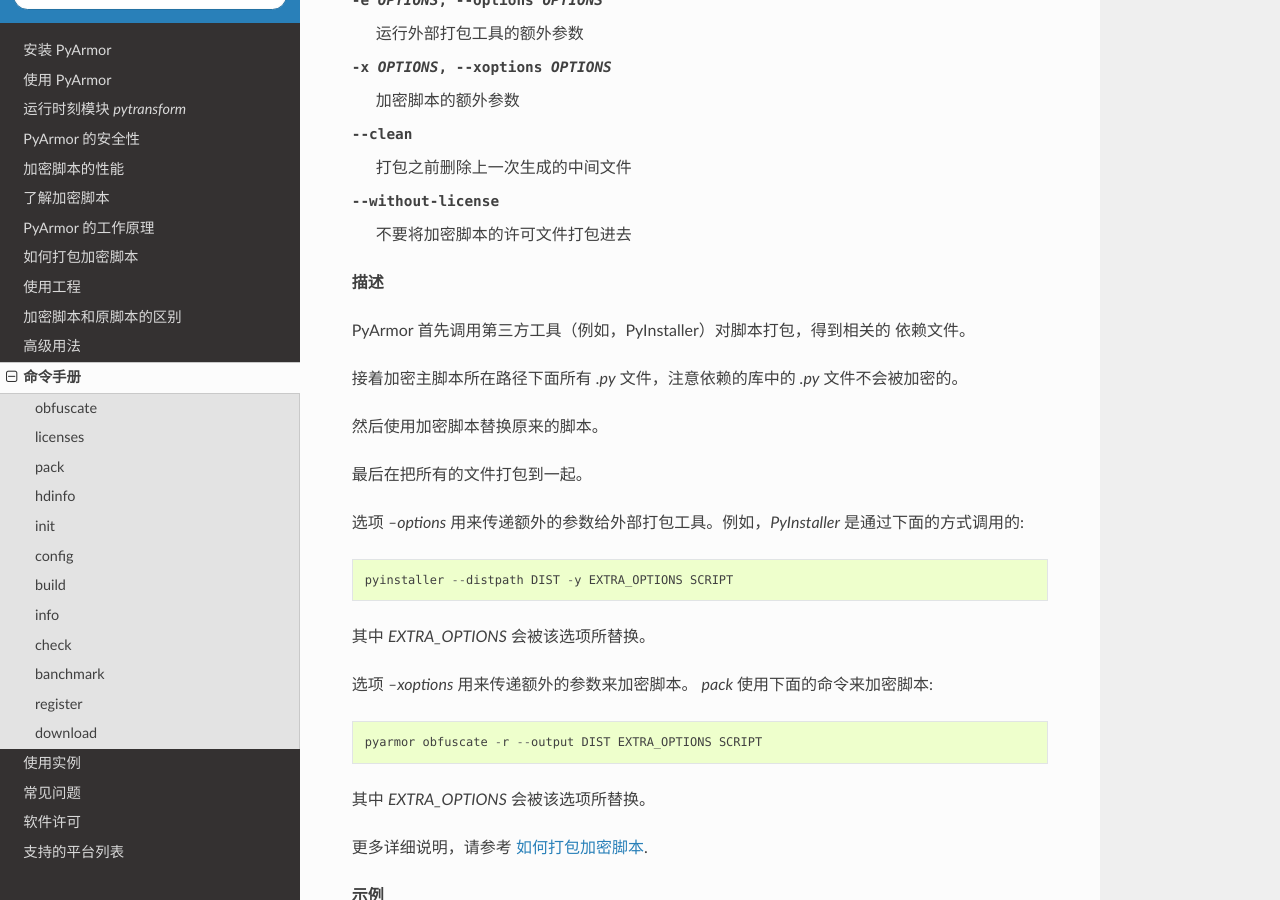
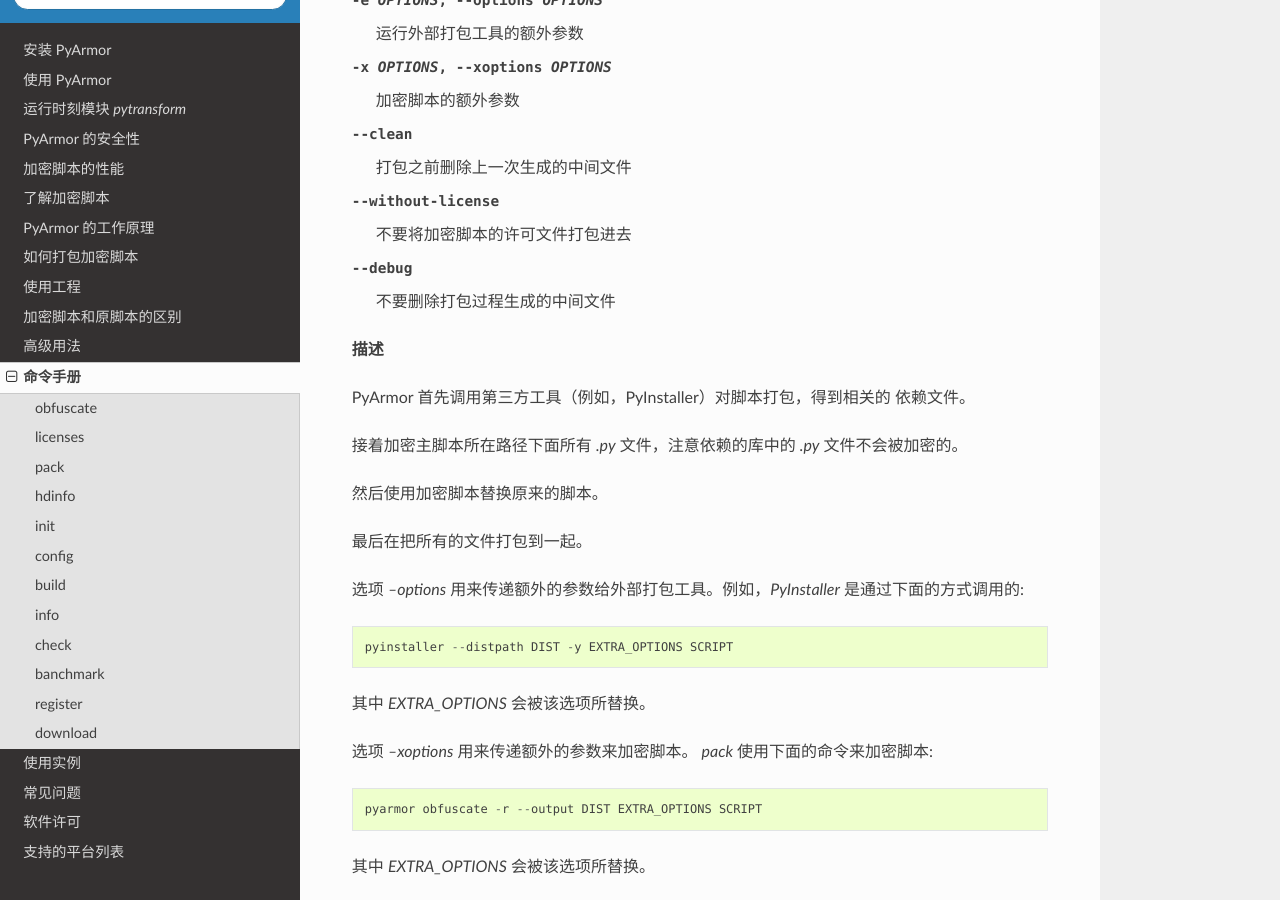
Before and after one commit to dashingsoft/pyarmor-docs-zh, a Sphinx documentation site: the page built from docs/man.rst, in a window 1280 px wide and 900 px high, scrolled down 5278 px. Built offline with Sphinx 7.4.7 and the Read the Docs theme 2.0.0, drawn with Linux system fonts in a browser that asks for light colours.

Commit message:
Add option --debug

```diff
--- a/docs/man.rst
+++ b/docs/man.rst
@@ -208,6 +208,7 @@
 -x OPTIONS, --xoptions OPTIONS  加密脚本的额外参数
 --clean                         打包之前删除上一次生成的中间文件
 --without-license               不要将加密脚本的许可文件打包进去
+--debug                         不要删除打包过程生成的中间文件
 
 **描述**
 
```
